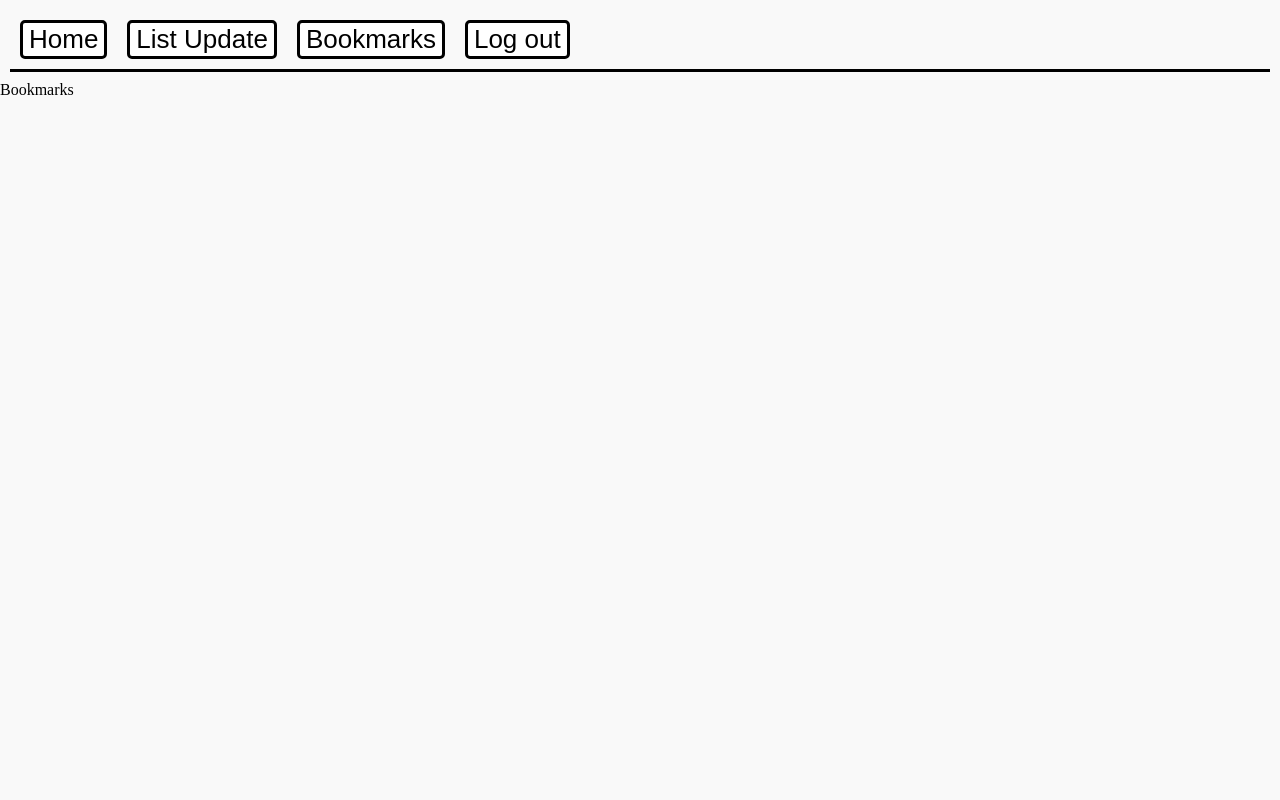
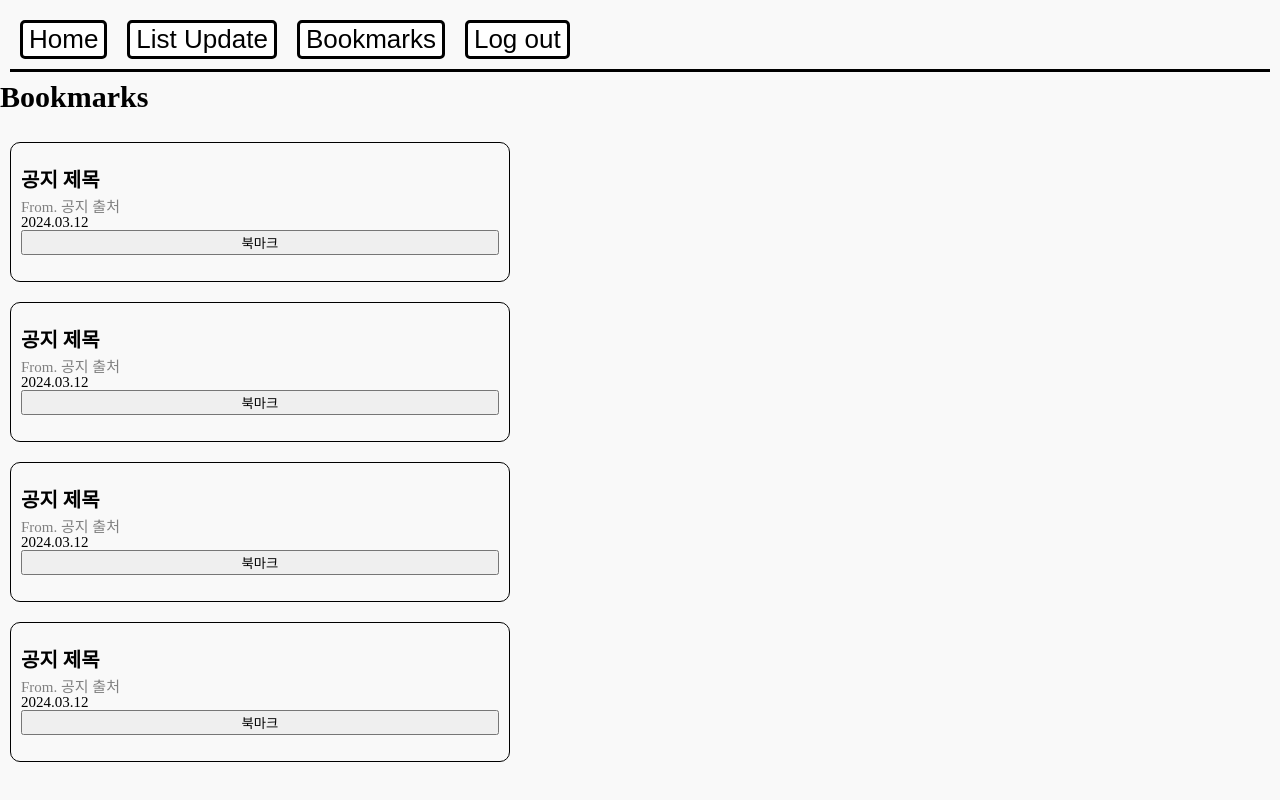
Before and after one commit to YoonKeumJae/yu_crawler, a React (Create React App) app: page /bookmarks in a window 1280 px wide. Built offline with nearby package versions, Linux system fonts and the light colour scheme; no server answers; sample sign-in values are in the browser's storage.

Commit message:
[Styles] Bookmark page

```diff
--- a/src/routes/Bookmarks.js
+++ b/src/routes/Bookmarks.js
@@ -1,12 +1,13 @@
-import styled from "styled-components";
-
-const Wrapper = styled.div``;
-const Title = styled.span``;
-
+import { Wrapper, Title } from "../styles/routes/StyledBookmarks";
+import ListItem from "../components/ListItem";
 const Bookmarks = () => {
   return (
     <Wrapper>
       <Title>Bookmarks</Title>
+      <ListItem />
+      <ListItem />
+      <ListItem />
+      <ListItem />
     </Wrapper>
   );
 };
--- /dev/null
+++ b/src/styles/routes/StyledBookmarks.js
@@ -0,0 +1,11 @@
+import styled from "styled-components";
+
+export const Wrapper = styled.div`
+  display: flex;
+  flex-direction: column;
+`;
+export const Title = styled.span`
+  font-size: 30px;
+  font-weight: 600;
+  margin-bottom: 20px;
+`;
```
